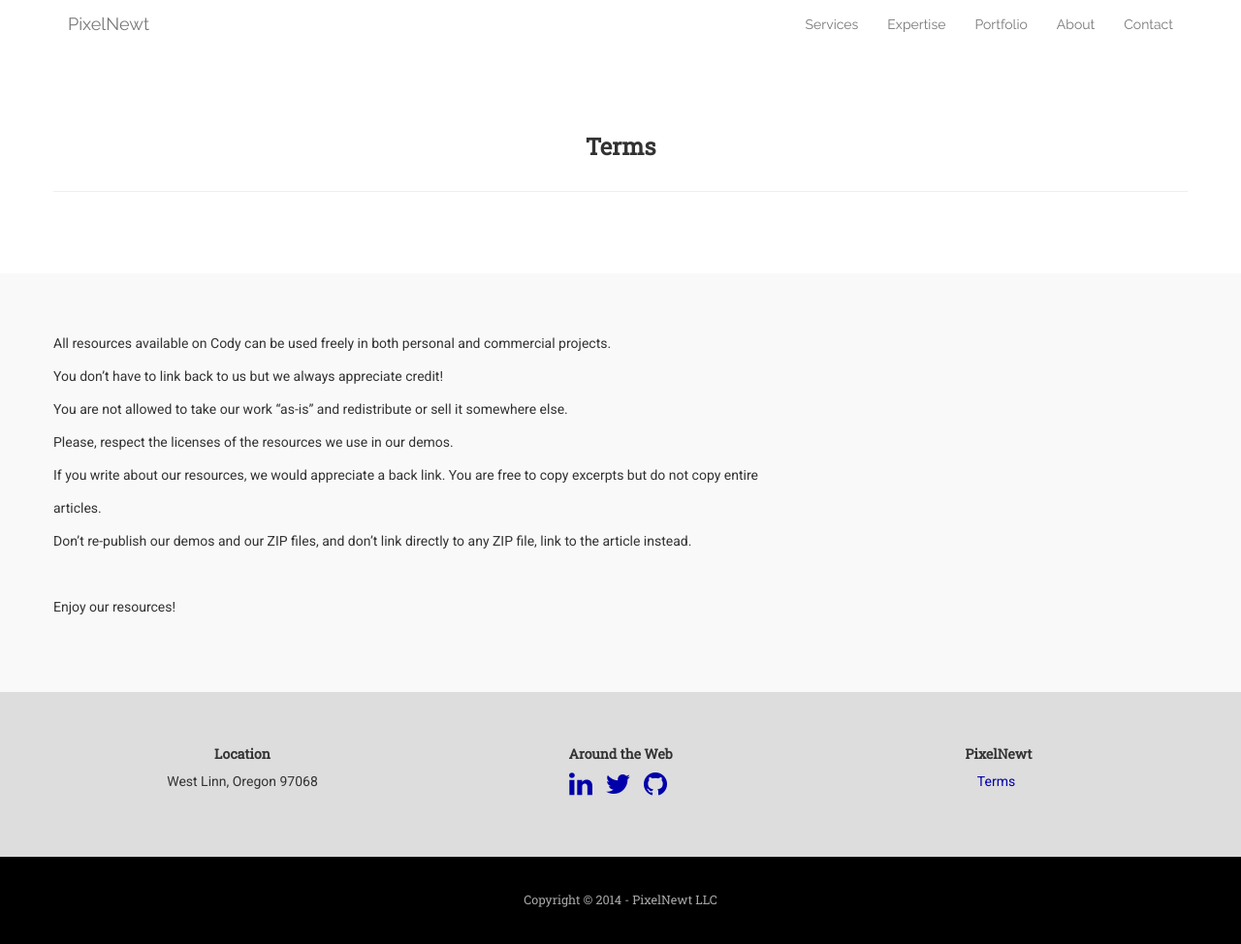
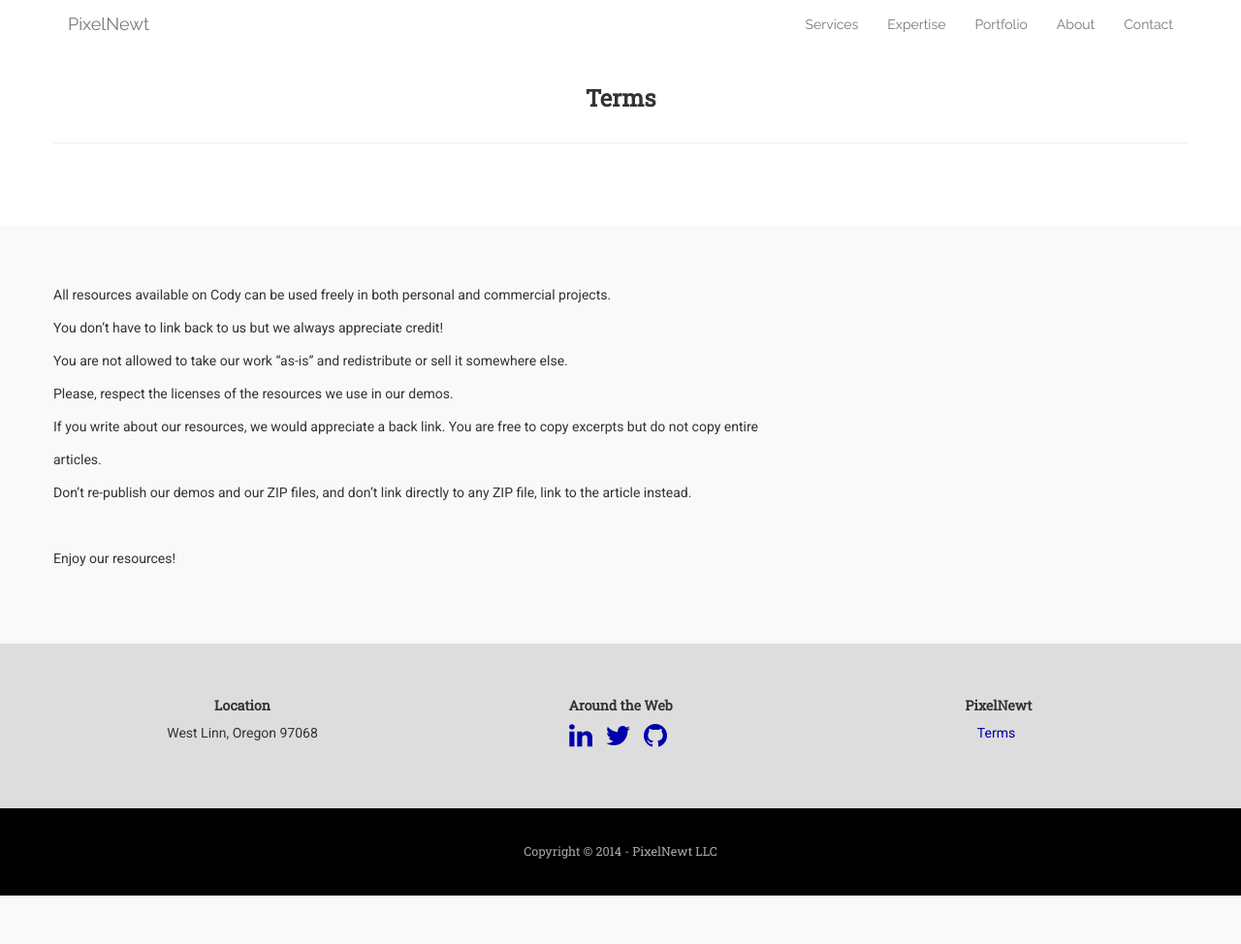
Before and after one commit to PixelNewt/pixelnewt.github.io, a Jekyll site: the page built from index.html, in a window 1280 px wide and 974 px high. Shown: the whole window at 97% size. Built offline with Jekyll 4.4.1, drawn with Linux system fonts in a browser that asks for light colours.

Commit message:
Banner work.

```diff
--- a/assets/css/custom.css
+++ b/assets/css/custom.css
@@ -12,7 +12,7 @@
 body {
   background-color: #f9f9f9;
   font-family: 'Roboto', Helvetica, arial, sans-serif;
-  padding-top: 50px;
+  /*padding-top: 50px;*/
 }
 
 h1, h2, h3, h4, h5, h6 {
@@ -76,6 +76,23 @@
 /*****************************************************************************/
 /* common
 /*****************************************************************************/
+#featured-banner {
+  background: url(../img/hero.jpg) no-repeat center top;
+  background-attachment: relative;
+  background-position: center center;
+  min-height: 650px;
+  width: 100%;
+  -webkit-background-size: 100%;
+  -moz-background-size: 100%;
+  -o-background-size: 100%;
+  background-size: 100%;
+  -webkit-background-size: cover;
+  -moz-background-size: cover;
+  -o-background-size: cover;
+  background-size: cover;
+}
+
+
 section {
   padding: 48px 0 64px;
 }
```
Also changed, not shown: _includes/sections/hero.html (+5 -11 lines).
